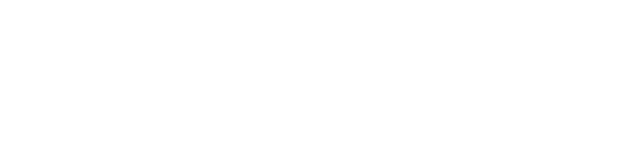
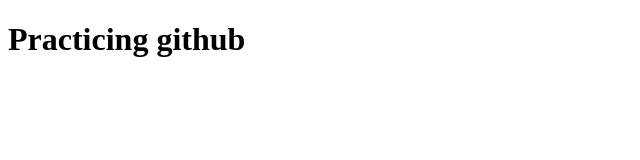
Before and after one commit to farzanahoque2021/my-second-repo, a plain HTML site: page index.html in a window 1280 px wide. Shown: the whole page, without its empty margins (0-640 px from the left). Drawn offline with Linux system fonts and the light colour scheme.

Commit message:
added header

```diff
--- a/index.html
+++ b/index.html
@@ -7,6 +7,7 @@
     <title>My second github repo</title>
 </head>
 <body>
+    <h1>Practicing github</h1>
 
 </body>
 </html>
```
